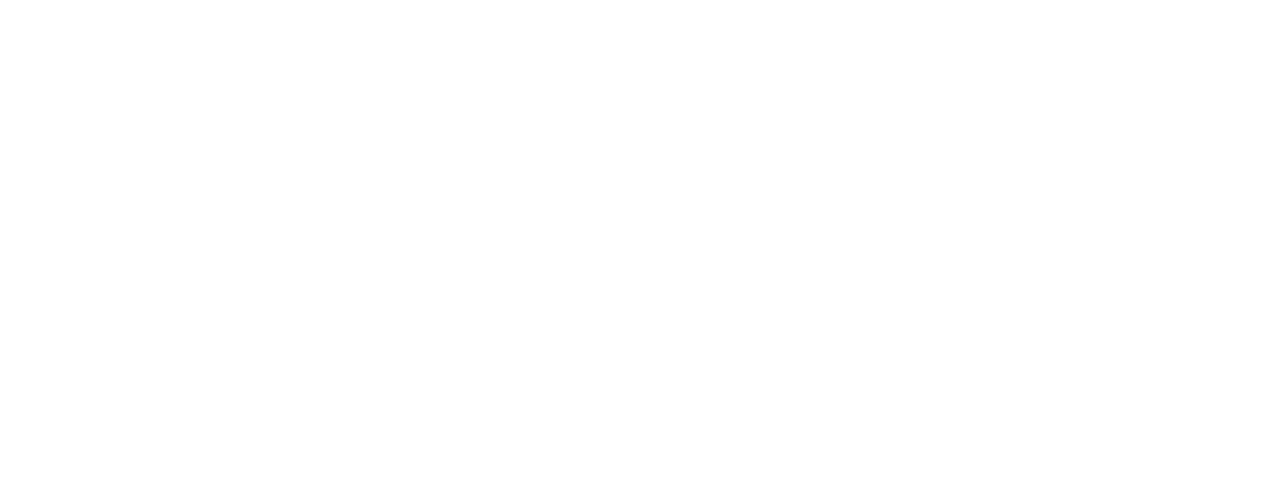
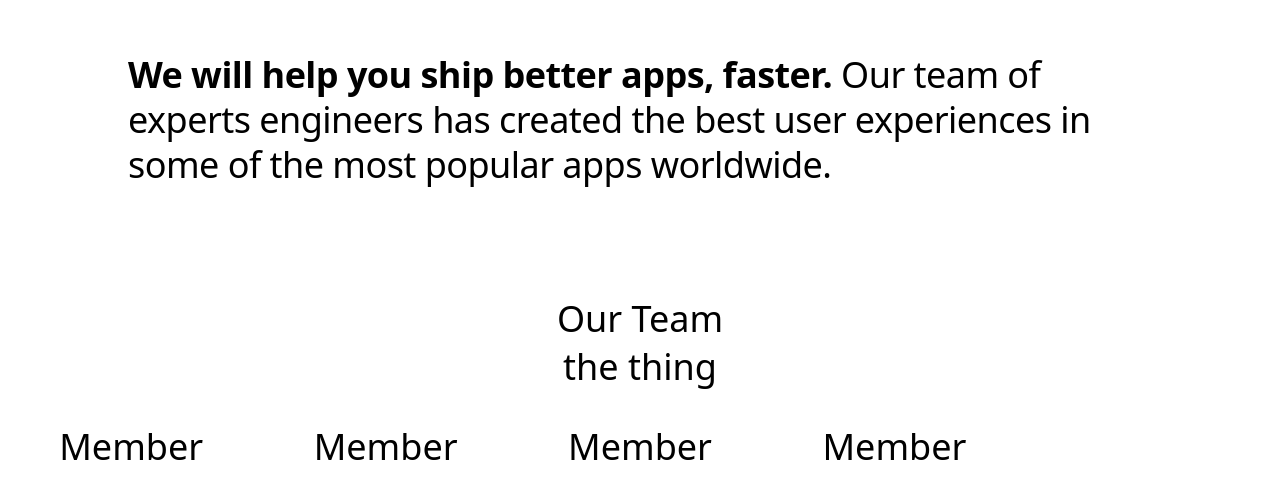
Before and after one commit to Aldair7/Portfolio-Public, a Next.js app: page / in a window 1280 px wide. Shown: the part 828-1326 px from the top of the page. Before the commit the page ends 800 px from the top, so only its background shows below. Built offline with nearby package versions, Linux system fonts and the light colour scheme.

Commit message:
About us component added

```diff
--- /dev/null
+++ b/components/aboutus.tsx
@@ -0,0 +1,29 @@
+import React from "react";
+
+const AboutUs: React.FC = () => {
+  return (
+    <section className={`flex flex-col bg-white py-20 text-3x md: text-4xl`}>
+      <div className="container mx-auto px-11">
+        <p className="leading-tight max-w-5xl mx-auto text-4xl tracking-tight">
+          <strong>We will help you ship better apps, faster.</strong> Our team of experts
+          engineers has created the best user experiences in some of the most popular apps worldwide.
+        </p>
+      </div>
+      <div className="container mx-auto px-11 text-center mt-28">
+        <h2>Our Team</h2>
+        <div className="mt-2"> the thing</div>
+        <div className="mt-10 grid grid-cols-2 md:grid-cols-3 lg:grid-cols-4 xl:grid-cols-5 gap-6 lg:gap-20">
+          <div>Member</div>
+          <div>Member</div>
+          <div>Member</div>
+          <div>Member</div>
+
+        </div>
+      </div>
+    </section>
+
+  )
+
+}
+
+export default AboutUs;
--- a/src/app/page.tsx
+++ b/src/app/page.tsx
@@ -1,11 +1,12 @@
 import Image from "next/image";
 import Headsection from "../../components/headsection";
-
+import AboutUs from "../../components/aboutus";
 export default function Home() {
   return (
     <>
 
       <Headsection />
+      <AboutUs />
 
     </>
   );
```
